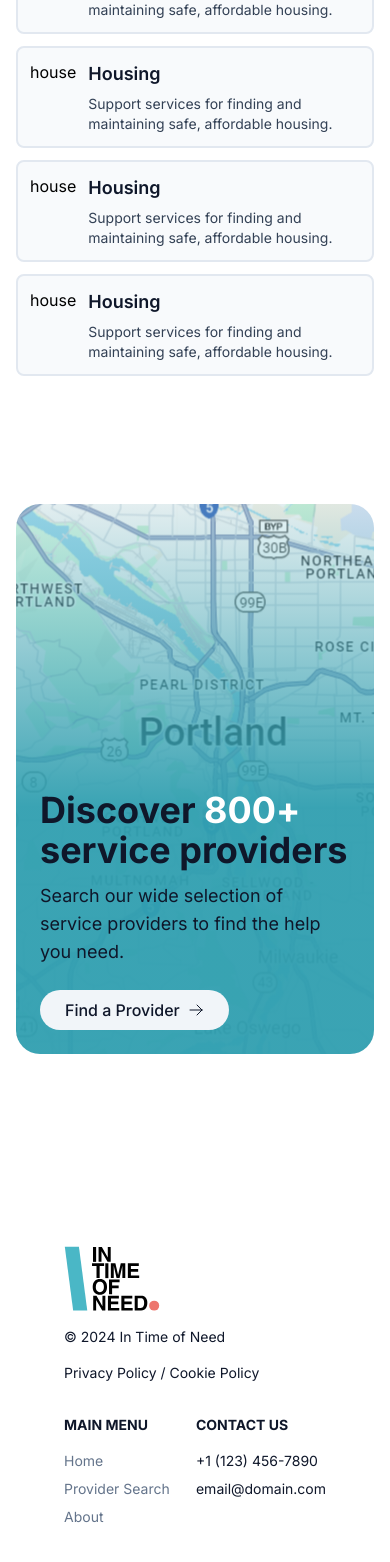
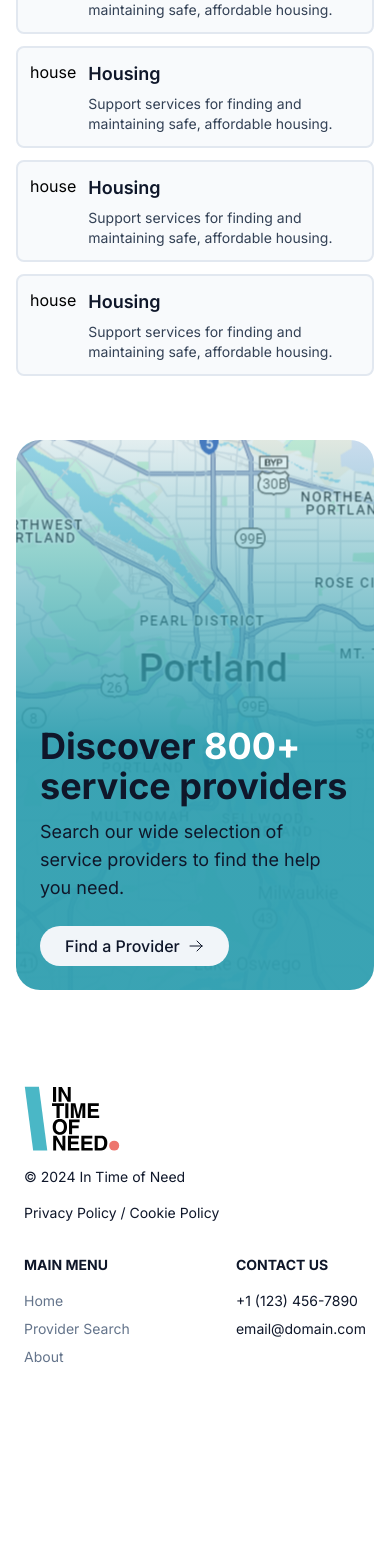
Before and after one commit to pchertude34/in-need-of-time, a Next.js app: page / in a window 390 px wide. Shown: the part 1124-2686 px from the top of the page. After the commit the page ends 2523 px from the top, so only its background shows below. Built offline with nearby package versions, Linux system fonts and the light colour scheme.

Commit message:
fix mobile spacing

```diff
--- a/app/(client)/page.tsx
+++ b/app/(client)/page.tsx
@@ -111,7 +111,7 @@ export default function Home() {
         </div>
       </div>
       {/* Call to action */}
-      <div className="bg-cta-image my-32  overflow-hidden rounded-3xl bg-[45%] ">
+      <div className="bg-cta-image my-16 overflow-hidden  rounded-3xl bg-[45%] md:my-32 ">
         <div className="flex h-[550px] w-full items-end justify-center bg-gradient-to-t from-primary-500/95 from-45% to-primary-500/10 to-100% p-6 md:h-[400px] md:items-center md:justify-start md:bg-gradient-to-r md:from-primary-500/85">
           <div className="max-w-[311px] md:ml-8 md:max-w-[346px]">
             <p className="text-4xl font-bold text-slate-900">
--- a/components/Footer.tsx
+++ b/components/Footer.tsx
@@ -5,7 +5,7 @@ import { Button } from "@/components/ui/button";
 
 export function Footer() {
   return (
-    <div className="container flex flex-col gap-8 p-16 md:flex-row">
+    <div className="container flex flex-col gap-8 px-6 py-8 md:flex-row md:p-16">
       <div className="flex flex-1 flex-col space-y-4 text-sm text-slate-900">
         <Link href="/" passHref>
           <Image src="/logo.svg" alt="In Time of Need" height={68} width={96} className="h-auto w-24" />
```
